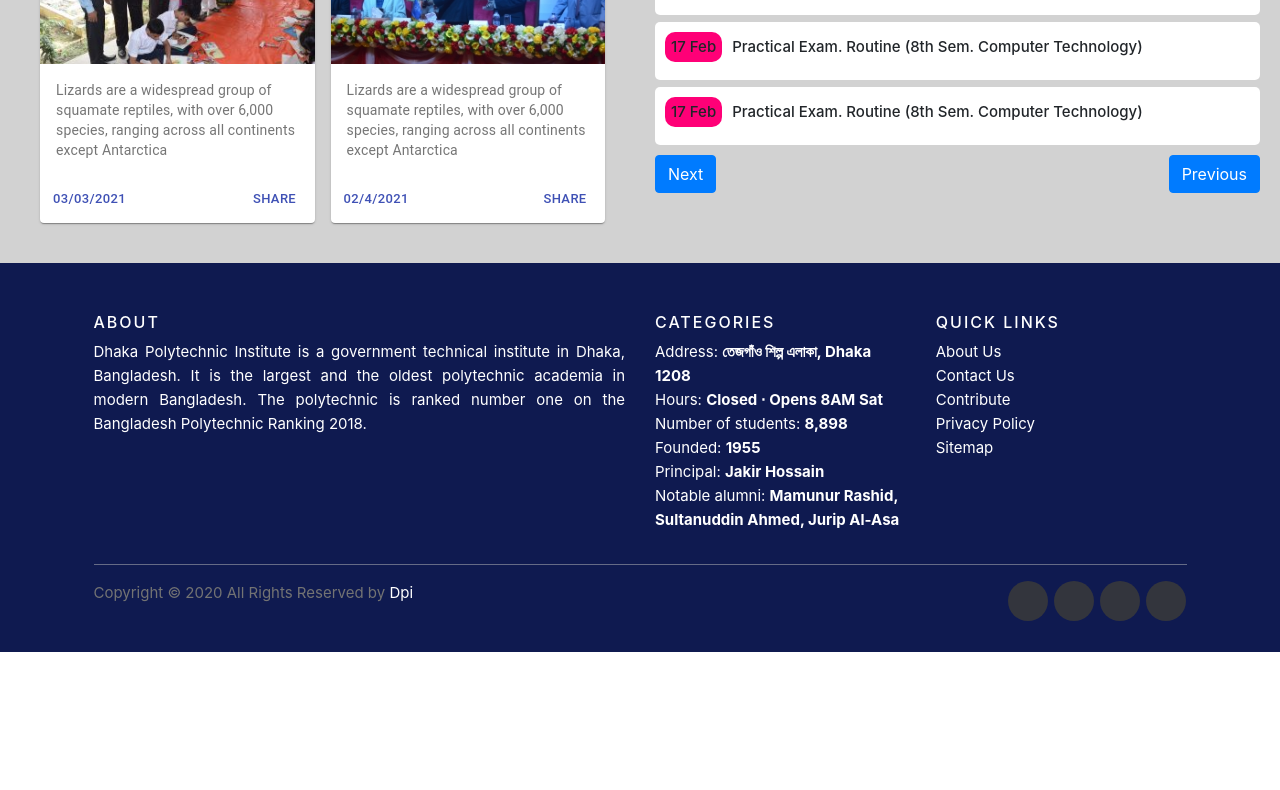
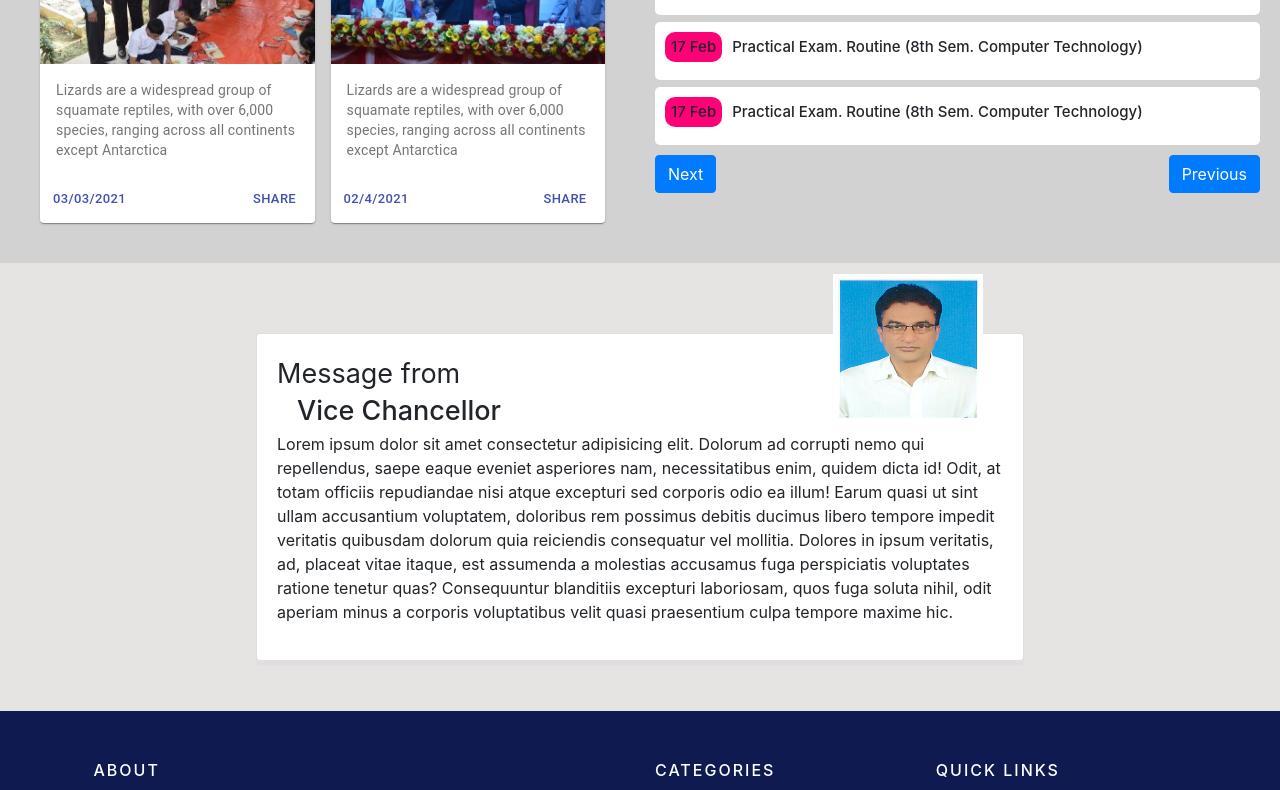
Before and after one commit to morsedkhan/dpi-project, a React (Create React App) app: page / in a window 1280 px wide. Shown: the part 962-1752 px from the top of the page. Before the commit the page ends 1614 px from the top, so only its background shows below. Built offline with nearby package versions, Linux system fonts and the light colour scheme.

Commit message:
message done

```diff
--- a/src/components/home/Home.jsx
+++ b/src/components/home/Home.jsx
@@ -6,15 +6,17 @@ import NavigationBar from './navbar/NavigationBar';
 import CarouselR from './carousel/CarouselR';
 import Notice from './notice/Notice';
 import Footer from './footer/Footer';
+import Message from './message/Message';
 
 const Home = () => {
 
     return (
-        <div>
-            <NavigationBar></NavigationBar>
-            <CarouselR />
-            <Notice />
-            <Footer />
+        <div style={{background:'rgb(230, 227, 227)'}}>
+            <NavigationBar/>
+            <CarouselR/>
+            <Notice/>
+            <Message/>
+            <Footer/>
         </div>
     )
     }
--- /dev/null
+++ b/src/components/home/message/Message.jsx
@@ -0,0 +1,26 @@
+import React from 'react';
+import {Card, Row, Col} from 'react-bootstrap'
+import styles from './message.module.css'
+import chancellor from '../../../assets/chancellor.jpg'
+const Message = () => {
+    return (
+        <div >
+            <Card className={styles.container}>
+
+                        <p className={styles.msgFrom}>Message from</p>
+                        <h3 className={styles.chancellor}>Vice Chancellor</h3>
+
+                        <img className={styles.chancellorImg} src={chancellor}
+                        alt=""/>
+
+
+
+                <p className={styles.text}>
+                    Lorem ipsum dolor sit amet consectetur adipisicing elit. Dolorum ad corrupti nemo qui repellendus, saepe eaque eveniet asperiores nam, necessitatibus enim, quidem dicta id! Odit, at totam officiis repudiandae nisi atque excepturi sed corporis odio ea illum! Earum quasi ut sint ullam accusantium voluptatem, doloribus rem possimus debitis ducimus libero tempore impedit veritatis quibusdam dolorum quia reiciendis consequatur vel mollitia. Dolores in ipsum veritatis, ad, placeat vitae itaque, est assumenda a molestias accusamus fuga perspiciatis voluptates ratione tenetur quas? Consequuntur blanditiis excepturi laboriosam, quos fuga soluta nihil, odit aperiam minus a corporis voluptatibus velit quasi praesentium culpa tempore maxime hic.
+                </p>
+            </Card>
+        </div>
+    );
+};
+
+export default Message;
--- /dev/null
+++ b/src/components/home/message/message.module.css
@@ -0,0 +1,35 @@
+.container{
+    width: 60%;
+    margin: auto;
+    margin-top: 70px;
+    margin-bottom: 50px;
+    padding: 20px;
+    box-shadow: 0px 5px rgba(211, 211, 211,0.3);
+
+}
+
+.chancellorImg{
+    width: 150px;
+    height: 150px;
+    position: absolute;
+    top: -60px;
+    right: 40px;
+    border: 5px solid white;
+}
+
+.text{
+    margin-top: 5px;
+}
+
+
+.msgFrom{
+    font-size: 27px;
+    margin:0;
+    padding: 0;
+}
+.chancellor{
+    font-size: 27px;
+    margin:0;
+    margin-left: 20px;
+    padding: 0;
+}
```
Also changed, not shown: src/assets/chancellor.jpg (added).
